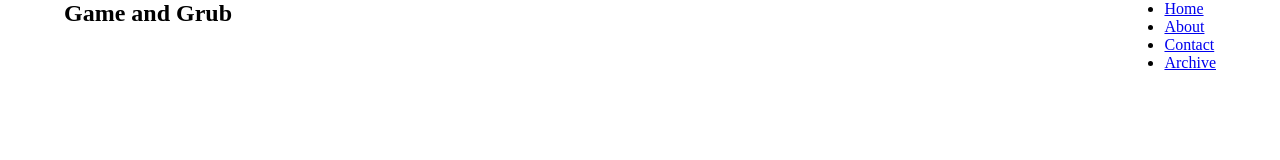
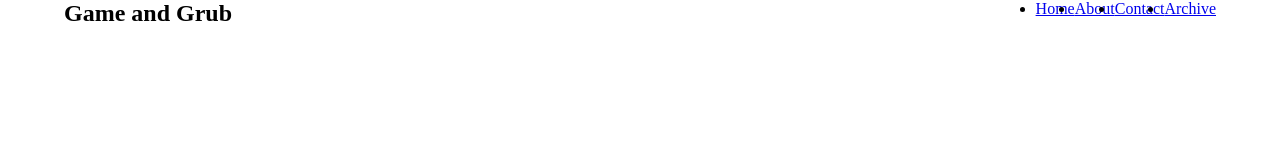
Before and after one commit to dlousa92/boardgame-blog, a plain HTML site: page index.html in a window 1280 px wide. Drawn offline with Linux system fonts and the light colour scheme.

Commit message:
space navigation bar items to flex

```diff
--- a/css/main.css
+++ b/css/main.css
@@ -14,3 +14,8 @@ nav {
   justify-content: space-between;
   width:  100%;
 }
+
+nav > ul {
+  display: flex;
+  justify-content: space-between;
+}
```
